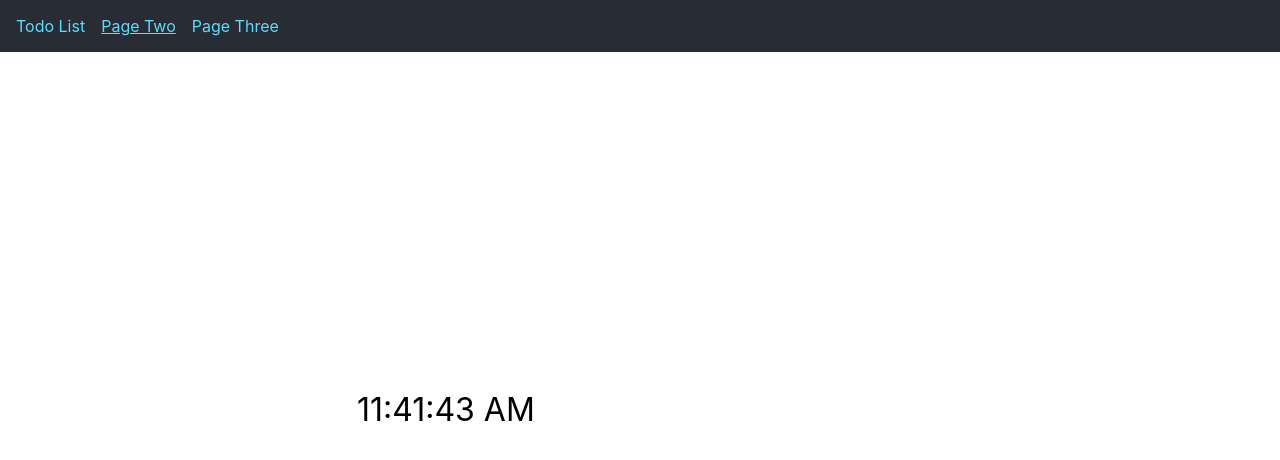
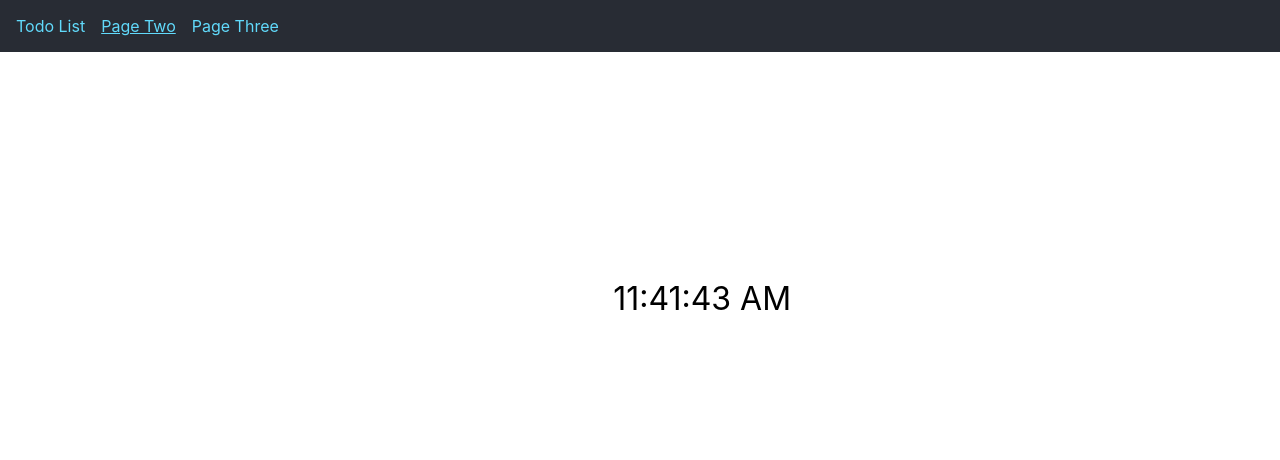
Before and after one commit to IlyaEdelshtein/testReactApp, a React (Create React App) app: page /two in a window 1280 px wide. Shown: the top 460 px of the page. Built offline with nearby package versions, Linux system fonts and the light colour scheme.

Commit message:
Improve clock movement with smoother transform transitions

```diff
--- a/src/pages/PageTwo.tsx
+++ b/src/pages/PageTwo.tsx
@@ -2,14 +2,14 @@ import React from 'react';
 
 const PageTwo: React.FC = () => {
   const [time, setTime] = React.useState(new Date());
-  const [position, setPosition] = React.useState({ top: 0, left: 0 });
+  const [position, setPosition] = React.useState({ x: 0, y: 0 });
 
   React.useEffect(() => {
     const update = () => {
       setTime(new Date());
       setPosition({
-        top: Math.random() * (window.innerHeight - 50),
-        left: Math.random() * (window.innerWidth - 100),
+        x: Math.random() * (window.innerWidth - 100),
+        y: Math.random() * (window.innerHeight - 50),
       });
     };
 
@@ -22,9 +22,8 @@ const PageTwo: React.FC = () => {
     <div
       style={{
         position: 'fixed',
-        top: position.top,
-        left: position.left,
-        transition: 'top 0.5s linear, left 0.5s linear',
+        transform: `translate(${position.x}px, ${position.y}px)`,
+        transition: 'transform 0.5s ease-in-out',
         fontSize: '2rem',
       }}
     >
```
